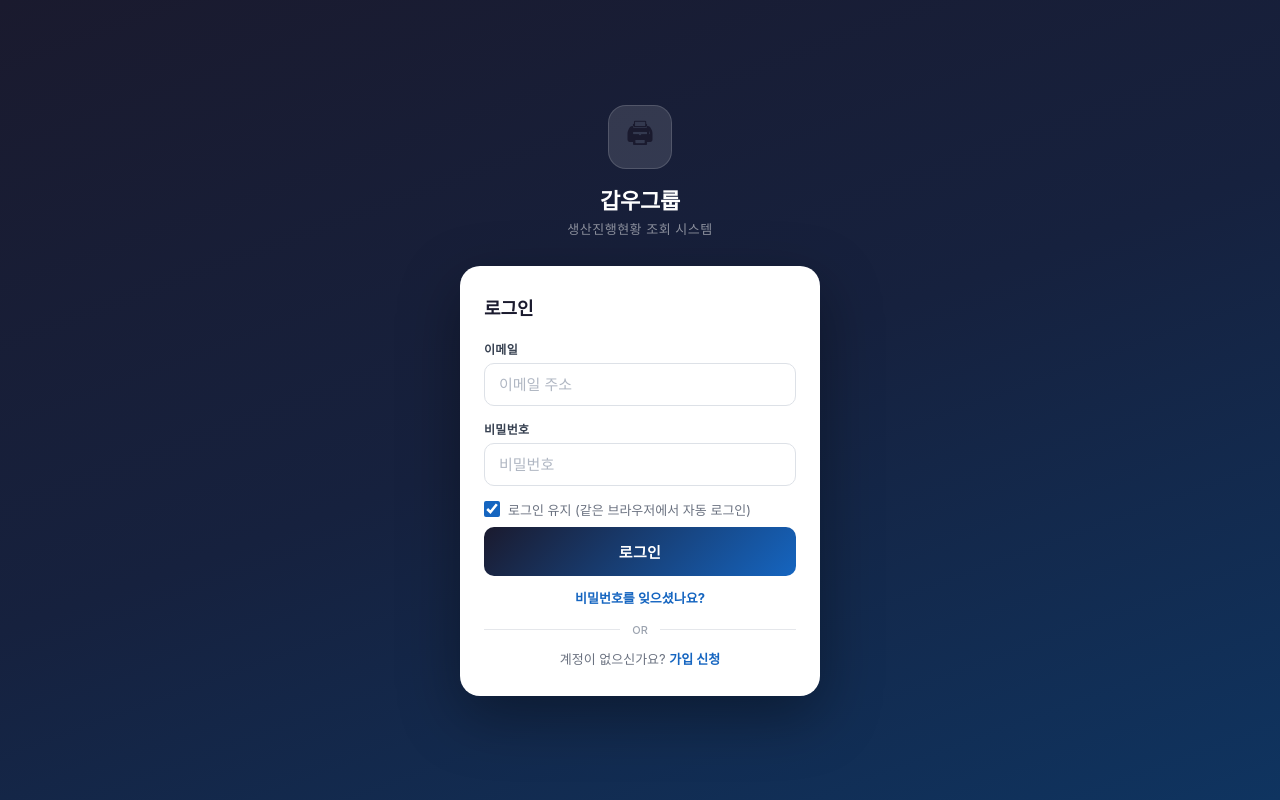
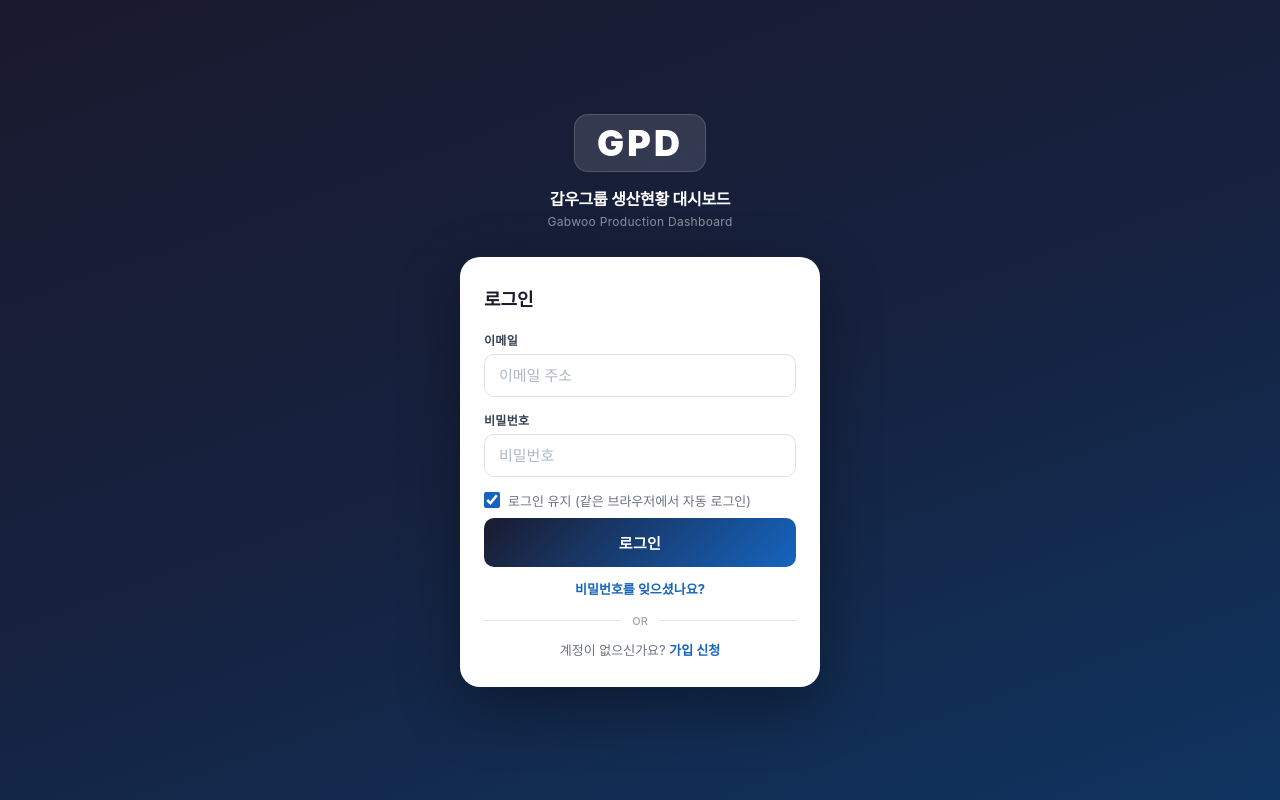
Before and after one commit to zephirus03-lab/gabwoo-jaedan, a plain HTML site: page web/index.html in a window 1280 px wide. Drawn offline with nearby package versions, Linux system fonts and the light colour scheme.

Commit message:
feat: 로그인 화면도 GPD 브랜딩으로 통일
프린터 아이콘 → GPD 텍스트 로고, 타이틀/서브타이틀 동일하게 변경

Co-Authored-By: Claude Opus 4.6 (1M context) <noreply@anthropic.com>

```diff
--- a/web/index.html
+++ b/web/index.html
@@ -341,28 +341,29 @@ body {
   margin-bottom: 28px;
 }
 .auth-brand-logo {
-  width: 64px;
-  height: 64px;
+  font-size: 36px;
+  font-weight: 900;
+  letter-spacing: 3px;
+  color: #fff;
   background: rgba(255,255,255,0.12);
-  border-radius: 18px;
-  display: flex;
-  align-items: center;
-  justify-content: center;
-  font-size: 28px;
+  border-radius: 14px;
+  padding: 10px 22px;
   margin: 0 auto 14px;
   border: 1px solid rgba(255,255,255,0.15);
+  display: inline-block;
+  line-height: 1;
 }
 .auth-brand-name {
-  font-size: 22px;
-  font-weight: 800;
+  font-size: 16px;
+  font-weight: 600;
   color: white;
   letter-spacing: -0.3px;
 }
 .auth-brand-tagline {
-  font-size: 13px;
+  font-size: 12px;
   color: rgba(255,255,255,0.5);
   margin-top: 4px;
-  letter-spacing: 0.5px;
+  letter-spacing: 0.3px;
 }
 .auth-box {
   background: white;
@@ -1035,9 +1036,9 @@ body {
 <!-- 로그인 화면 -->
 <div id="authScreen" class="auth-screen">
   <div class="auth-brand">
-    <div class="auth-brand-logo">&#x1F5A8;</div>
-    <div class="auth-brand-name">갑우그룹</div>
-    <div class="auth-brand-tagline">생산진행현황 조회 시스템</div>
+    <div class="auth-brand-logo">GPD</div>
+    <div class="auth-brand-name">갑우그룹 생산현황 대시보드</div>
+    <div class="auth-brand-tagline">Gabwoo Production Dashboard</div>
   </div>
   <div class="auth-box">
     <div class="auth-error" id="authError"></div>
```
